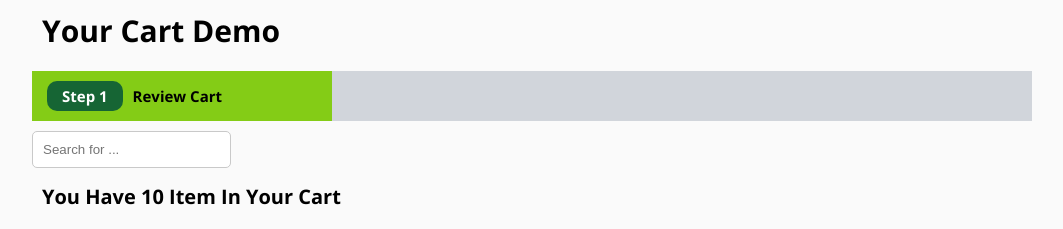
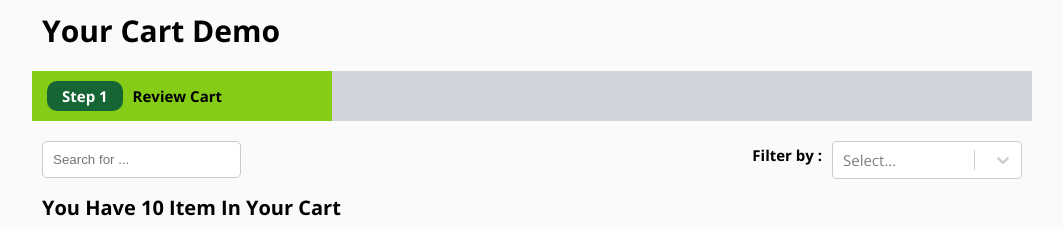
Before and after one commit to sepidehbiglarizadeh/Product-Managment, a React (Create React App) app: page / in a window 1280 px wide. Shown: the top 229 px of the page, without its empty margins (108-1171 px from the left). Built offline with nearby package versions, Linux system fonts and the light colour scheme.

Commit message:
add filter feature

```diff
--- a/src/common/SearchBar/SearchBar.module.css
+++ b/src/common/SearchBar/SearchBar.module.css
@@ -3,6 +3,7 @@
   border-radius: 5px;
   border: 1px solid #c9c9c9;
   outline: none;
+  margin-top: 1rem;
 }
 
 .searchBar input:focus {
--- /dev/null
+++ b/src/common/SelectComponent/SelectComponent.js
@@ -0,0 +1,13 @@
+import Select from "react-select";
+import styles from "./SelectComponent.module.css"
+
+const SelectComponent = ({ title, ...rest }) => {
+  return (
+    <div className={styles.selectContainer}>
+      <span>{title}</span>
+      <Select {...rest} className={styles.select} />
+    </div>
+  );
+};
+
+export default SelectComponent;
--- /dev/null
+++ b/src/common/SelectComponent/SelectComponent.module.css
@@ -0,0 +1,14 @@
+.select{
+    width: 190px;
+    margin-top: 1rem;
+}
+
+.selectContainer{
+    display: flex;
+    align-items: center;
+}
+
+.selectContainer span{
+    margin-right: 1rem;
+    font-weight: bold;
+}
--- a/src/components/Filter/Filter.js
+++ b/src/components/Filter/Filter.js
@@ -1,12 +1,32 @@
 import SearchBar from "../../common/SearchBar/SearchBar";
-import styles from "./Filter.module.css"
+import styles from "./Filter.module.css";
+import { useState } from "react";
+import { useProductsActions } from "../Provider/ProductsProvider";
+import SelectComponent from "../../common/SelectComponent/SelectComponent";
+
+const filterOptions = [
+  { value: "", label: "All" },
+  { value: "Clothes", label: "Clothes" },
+  { value: "Jewelery", label: "Jewelery" },
+  { value: "Electronics", label: "Electronics" },
+];
 
 const Filter = () => {
-    return (
-        <section className={styles.filterContainer}>
-            <SearchBar/>
-        </section>
-     );
-}
+  const [filter, setFilter] = useState("");
+
+  const dispatch = useProductsActions();
+
+  const filterHandler = (selectedOption) => {
+    setFilter(selectedOption);
+    dispatch({ type: "filter", selectedOption });
+  };
+
+  return (
+    <section className={styles.filterContainer}>
+      <SearchBar />
+      <SelectComponent title="Filter by :" value={filter} options={filterOptions} onChange={filterHandler} />
+    </section>
+  );
+};
 
 export default Filter;
--- a/src/components/Filter/Filter.module.css
+++ b/src/components/Filter/Filter.module.css
@@ -1,3 +1,7 @@
 .filterContainer{
     margin-top: 1rem;
+    display: flex;
+    justify-content: space-between;
+    flex-wrap: wrap;
+    padding: 0 1rem;
 }
--- a/src/components/Provider/ProductsProvider.js
+++ b/src/components/Provider/ProductsProvider.js
@@ -46,6 +46,18 @@ const reducer = (state, action) => {
       }
     }
 
+    case "filter": {
+      const value = action.selectedOption.value;
+      if (value === "") {
+        return productsData;
+      } else {
+        const filteredProducts = productsData.filter(
+          (p) => p.category.toLocaleLowerCase() === value.toLocaleLowerCase()
+        );
+        return filteredProducts;
+      }
+    }
+
     default:
       return state;
   }
```
